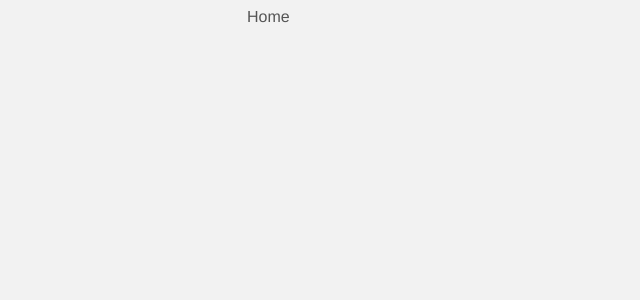
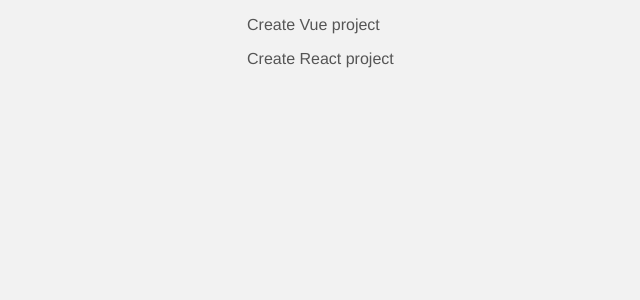
Before and after one commit to haikalrozhan/project_planner_vue3, a Vue app: page / in a window 1280 px wide. Shown: the top 300 px of the page, without its empty margins (93-733 px from the left). Built offline with nearby package versions, Linux system fonts and the light colour scheme; data requests are answered from the project's data file.

Commit message:
fetch data from json-server

```diff
--- /dev/null
+++ b/data/db.json
@@ -0,0 +1,16 @@
+{
+    "projects" : [
+        {
+            "id" : 1,
+            "title": "Create Vue project",
+            "details" : "Project Planner Type",
+            "complete" : false
+        },
+        {
+            "id" : 2,
+            "title": "Create React project",
+            "details" : "Project Planner Type",
+            "complete" : true
+        }
+    ]
+}
--- a/package.json
+++ b/package.json
@@ -8,6 +8,7 @@
   },
   "dependencies": {
     "core-js": "^3.8.3",
+    "json-server": "^0.17.0",
     "vue": "^3.2.13",
     "vue-router": "^4.0.3"
   },
--- a/src/views/Home.vue
+++ b/src/views/Home.vue
@@ -1,6 +1,10 @@
 <template>
   <div class="home">
-    Home
+    <div v-if="projects.length">
+      <div v-for="project in projects" :key="project.id">
+        <p>{{project.title}}</p>
+      </div>
+    </div>
   </div>
 </template>
 
@@ -12,6 +16,17 @@
   name: 'Home',
   components: {
 
+  },
+  data(){
+   return{
+     projects: []
+   }
+  },
+  mounted(){
+    fetch('http://localhost:3000/projects')
+    .then(res => res.json())
+    .then(data => this.projects = data)
+    .catch(err => console.log(err.message))
   }
 }
 </script>
```
Also changed, not shown: src/components/HelloWorld.vue (deleted, +0 -58 lines), 1 other file (tests, documents, lock files or other folders).
